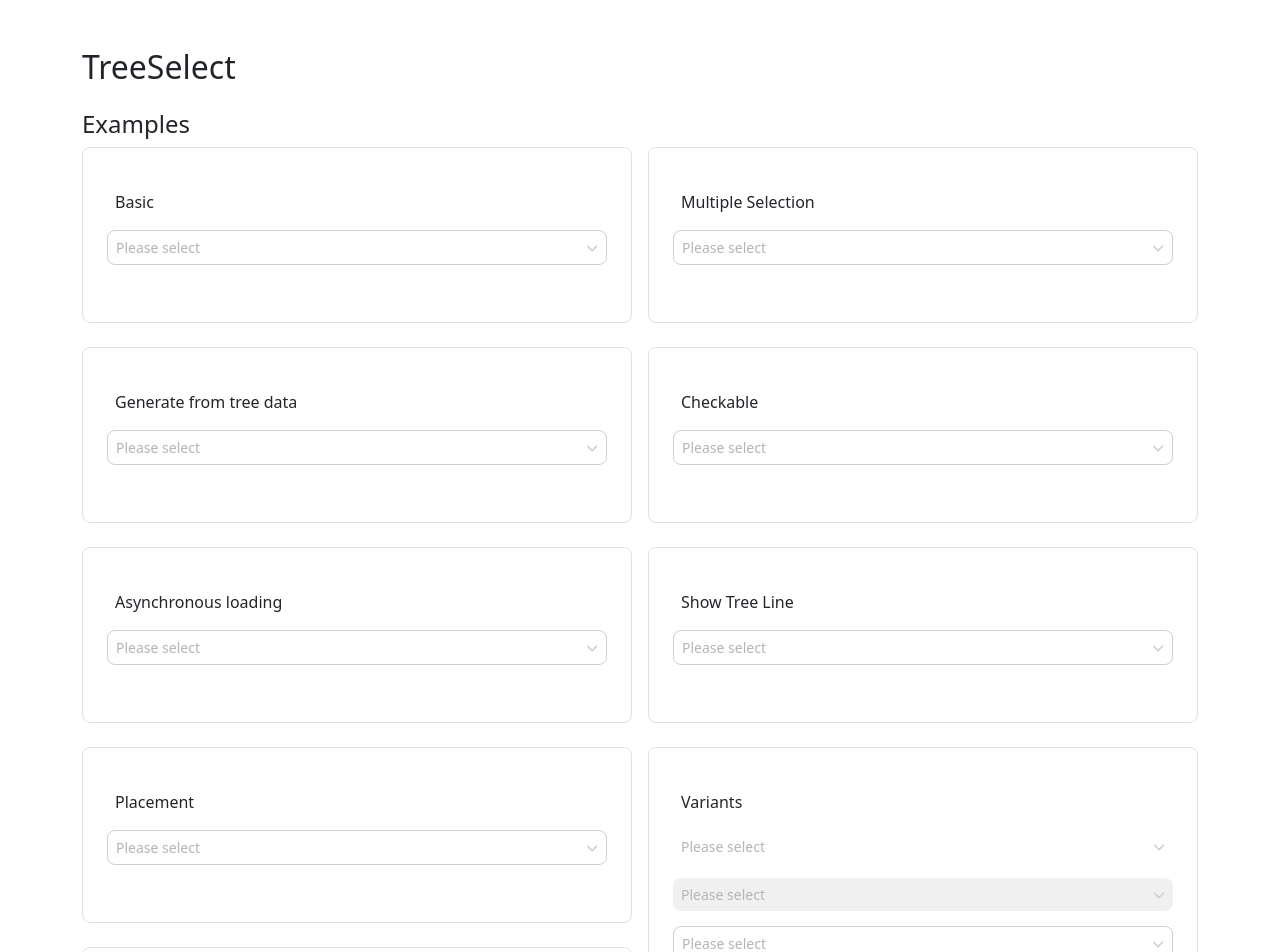
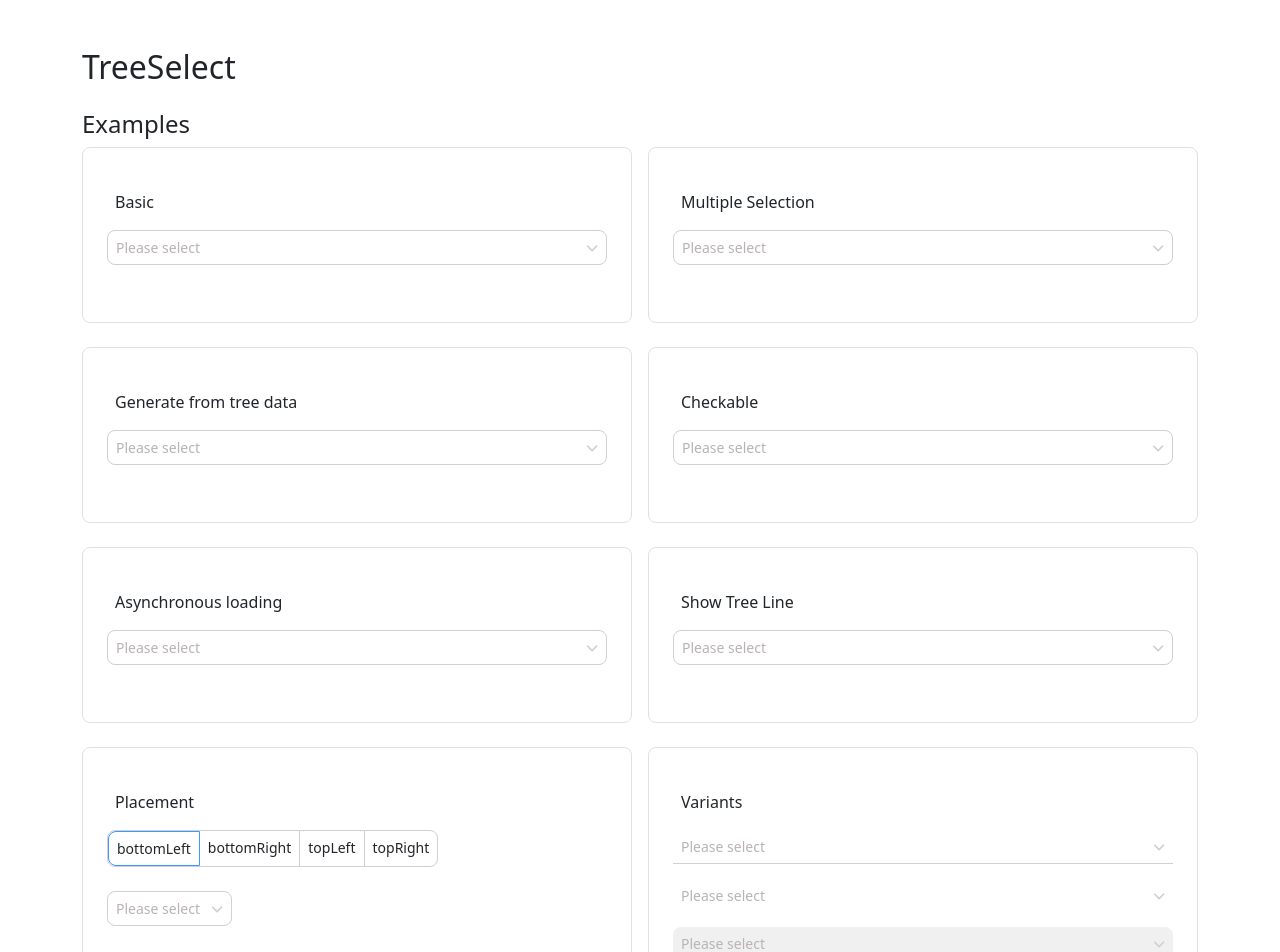
Before and after one commit to Priyadharshini-js/treeSelect-component, a React (Vite) app: page / in a window 1280 px wide. Shown: the top 952 px of the page. Built offline with nearby package versions, Linux system fonts and the light colour scheme.

Commit message:
placement variant completed!

```diff
--- a/src/App.css
+++ b/src/App.css
@@ -176,6 +176,59 @@
     border: 1px solid #edaf08;
 }
 
+/* placement css starts */
+.tree-sections .toggle-placement {
+    display: flex;
+    border-radius: 8px;
+    font-size: 14px;
+    border: 1px solid #D0D0D0;
+    cursor: pointer;
+    margin-bottom: 1.5rem;
+    width: fit-content;
+}
+
+.tree-sections .toggle-placement>*:not(:last-child) {
+    padding: 6px 8px;
+    border-right: 1px solid #D0D0D0;
+}
+
+.tree-sections .toggle-placement>*:last-child {
+    padding: 6px 8px;
+}
+
+.tree-sections .tree-select-input.w-25+.dropdown-placement .tree-dropdown {
+    width: 50% !important;
+}
+
+.tree-sections .toggle-placement .active {
+    border: 1px solid #4096ff;
+}
+
+.tree-sections .toggle-placement .active:first-child {
+    border-top-left-radius: 8px;
+    border-bottom-left-radius: 8px;
+}
+
+.tree-sections .toggle-placement .active:last-child {
+    border-top-right-radius: 8px;
+    border-bottom-right-radius: 8px;
+}
+
+.tree-sections .tree-select-input.w-25+.dropdown-placement.bottomRight .tree-dropdown {
+    left: -50px !important;
+    transform: translateX(-75px);
+}
+
+.tree-sections .tree-select-input.w-25+.dropdown-placement.topRight .tree-dropdown {
+    left: -50px !important;
+    transform: translateX(-75px);
+    top: -171px;
+}
+
+.tree-sections .tree-select-input.w-25+.dropdown-placement.topLeft .tree-dropdown {
+    top: -171px;
+}
+
 /* media query starts */
 
 @media (max-width: 768px) {
@@ -183,3 +236,32 @@
         column-count: 1;
     }
 }
+
+
+
+
+/* .dropdown-placement {
+    position: absolute;
+    z-index: 10;
+    width: 100%;
+}
+
+.dropdown-placement.bottomLeft {
+    top: 100%;
+    left: 0;
+}
+
+.dropdown-placement.bottomRight {
+    top: 100%;
+    right: 0;
+}
+
+.dropdown-placement.topLeft {
+    bottom: 100%;
+    left: 0;
+}
+
+.dropdown-placement.topRight {
+    bottom: 100%;
+    right: 0;
+} */
--- a/src/components/TreeSelect/TreeSelectBase.jsx
+++ b/src/components/TreeSelect/TreeSelectBase.jsx
@@ -6,7 +6,7 @@ import { faAngleDown, faSearch, faCaretDown, faCaretRight, faFileImage } from '@
 import { baseConfig } from '../config/treeSelectProps'
 
 
-const TreeSelectBase = ({ config = {}, label, data, showAllVariant = false, showStatus = false }) => {
+const TreeSelectBase = ({ config = {}, label, data, showAllVariant = false, showStatus = false, showAllPlacement = false }) => {
     const containerRef = useRef(null);
     const mergedConfig = { ...baseConfig, ...config };
     const {
@@ -20,17 +20,19 @@ const TreeSelectBase = ({ config = {}, label, data, showAllVariant = false, show
         treeCheckable,
         treeDefaultExpandAll,
         prefix,
+        placement,
+        variant,
+        status
     } = mergedConfig;
 
-    const variant = ["borderless", "filled", "outlined", "underlined"];
     const defaultVariant = 'outlined';
-
-    const status = ["error", "warning"];
+    const defaultPlacement = 'bottomLeft';
 
 
     const [isOpen, setIsOpen] = useState(false);
     const [selected, setSelected] = useState(multiple ? [] : null);
     const [expandedNodes, setExpandedNodes] = useState(new Set());
+    const [currentPlacement, setCurrentPlacement] = useState(defaultPlacement);
 
     const treeDataSet = data || treeData.basic_selection;
 
@@ -47,11 +49,6 @@ const TreeSelectBase = ({ config = {}, label, data, showAllVariant = false, show
         const icon = treeIcon[type];
         return icon ? <FontAwesomeIcon icon={icon} /> : null;
     };
-
-
-    // const toggleDropdown = () => {
-    //     if (!disabled) setIsOpen(prev => !prev);
-    // };
 
     const toggleDropdown = () => {
         if (!disabled) {
@@ -76,6 +73,10 @@ const TreeSelectBase = ({ config = {}, label, data, showAllVariant = false, show
             setIsOpen(prev => !prev);
         }
     };
+
+    const togglePlacement = (pos) => {
+        setCurrentPlacement(pos);
+    }
 
     const handleSelect = (item) => {
         if (multiple) {
@@ -152,7 +153,9 @@ const TreeSelectBase = ({ config = {}, label, data, showAllVariant = false, show
     const isPlaceholderVisible =
         (!multiple && !selected) || (multiple && selected.length === 0);
 
-    const renderTreeSelectContainer = (variantType) => (
+
+    //variant type [borderless, filled, outlined, underlined]
+    const renderVariant = (variantType) => (
         <div
             ref={containerRef}
             key={variantType}
@@ -186,6 +189,7 @@ const TreeSelectBase = ({ config = {}, label, data, showAllVariant = false, show
         </div>
     );
 
+    //status type [ error, warning]
     const renderShowStatus = (statusType) => (
         <div
             ref={containerRef}
@@ -220,6 +224,7 @@ const TreeSelectBase = ({ config = {}, label, data, showAllVariant = false, show
         </div>
     );
 
+    // prefix
     const renderAffixes = () => (
         <div
             ref={containerRef}
@@ -269,6 +274,54 @@ const TreeSelectBase = ({ config = {}, label, data, showAllVariant = false, show
         </div>
     );
 
+    // placement type [topright, topleft, bottomleft, bottomright]
+    const renderPlacement = (placementType) => (
+        <>
+            <div className='toggle-placement'>
+                {placement.map(p => (
+                    <div
+                        key={p}
+                        onClick={() => togglePlacement(p)}
+                        className={currentPlacement === p ? 'active' : ''}
+                    >
+                        {p}
+                    </div>
+                ))}
+            </div>
+            <div
+                ref={containerRef}
+                key={placementType}
+                className={`tree-select-container ${disabled ? 'disabled' : ''}`}
+            >
+                <div
+                    className={`tree-select-input w-25 ${isPlaceholderVisible ? 'placeholder-color' : ''}`}
+                    onClick={toggleDropdown}
+                >
+                    <div className="selected-content">
+                        {isPlaceholderVisible ? placeholder : selectedLabel}
+                    </div>
+                    <span className="arrow font-icons">
+                        {isOpen ? renderIcon('faSearch') : renderIcon('faAngleDown')}
+                    </span>
+                </div>
+                {isOpen && (
+                    <div className={`dropdown-placement ${currentPlacement}`}>
+                        <TreeDropdown
+                            data={treeDataSet}
+                            selected={selected}
+                            onSelect={handleSelect}
+                            multiple={multiple}
+                            treeIcon={treeIcon}
+                            renderIcon={renderIcon}
+                            treeCheckable={treeCheckable}
+                            expandedNodes={expandedNodes}
+                            handleExpandCollapse={handleExpandCollapse}
+                        />
+                    </div>
+                )}
+            </div>
+        </>
+    )
 
 
     return (
@@ -278,11 +331,13 @@ const TreeSelectBase = ({ config = {}, label, data, showAllVariant = false, show
                 {(showStatus) ? (
                     status.map((s) => renderShowStatus(s))
                 ) : (showAllVariant) ? (
-                    variant.map((v) => renderTreeSelectContainer(v))
+                    variant.map((v) => renderVariant(v))
                 ) : (prefix) ? (
                     renderAffixes()
+                ) : (showAllPlacement) ? (
+                    renderPlacement()
                 ) : (
-                    renderTreeSelectContainer(defaultVariant)
+                    renderVariant(defaultVariant)
                 )}
             </div>
         </div>
--- a/src/components/config/treeSelectProps.jsx
+++ b/src/components/config/treeSelectProps.jsx
@@ -34,11 +34,11 @@ export const baseConfig = {
     maxTagPlaceholder: undefined, //function
     maxTagTextLength: undefined, //number
     notFoundContent: undefined, //react node
-    placement: "bottomLeft",  //bottomRight topLeft topRight, //string
+    placement: ["bottomLeft", 'bottomRight', 'topLeft', 'topRight'], //string
     prefix: undefined, //string or react node
     searchValue: undefined, //string
     showCheckedStrategy: "TreeSelect.SHOW_ALL", // TreeSelect.SHOW_PARENT | TreeSelect.SHOW_CHILD, //string
-    // status: "undefined", //'error' | 'warning', //string    ----import in treeselectbase
+    status: ['error', 'warning'], //string'  //undefined
     suffixIcon: undefined, //string or react node
     switcherIcon: undefined, //string or react node
     tagRender: undefined, //function
@@ -51,7 +51,7 @@ export const baseConfig = {
     treeIcon: false, //boolean
     treeLoadedKeys: [], //string[]
     treeLine: false, //boolean or object
-    // variant: "underlined", // borderless | filled | underlined", //outlined    ----import in treeselectbase
+    variant: ["underlined", 'borderless', 'filled', 'outlined'],
     onSearch: undefined, //function
     onSelect: undefined, //function
     onTreeExpand: undefined, //function
--- a/src/pages/Home.jsx
+++ b/src/pages/Home.jsx
@@ -37,7 +37,7 @@ const TreeSelectReusableComponent = () => {
                             config={{ ...treeSelectPresets.default, treeDefaultExpandAll: true }}
                             label={'Placement'}
                             data={treeData.placement_selection}
-                            multiple={false}
+                            showAllPlacement={true}
                         />
                         {/* status */}
                         <TreeSelectBase
```
